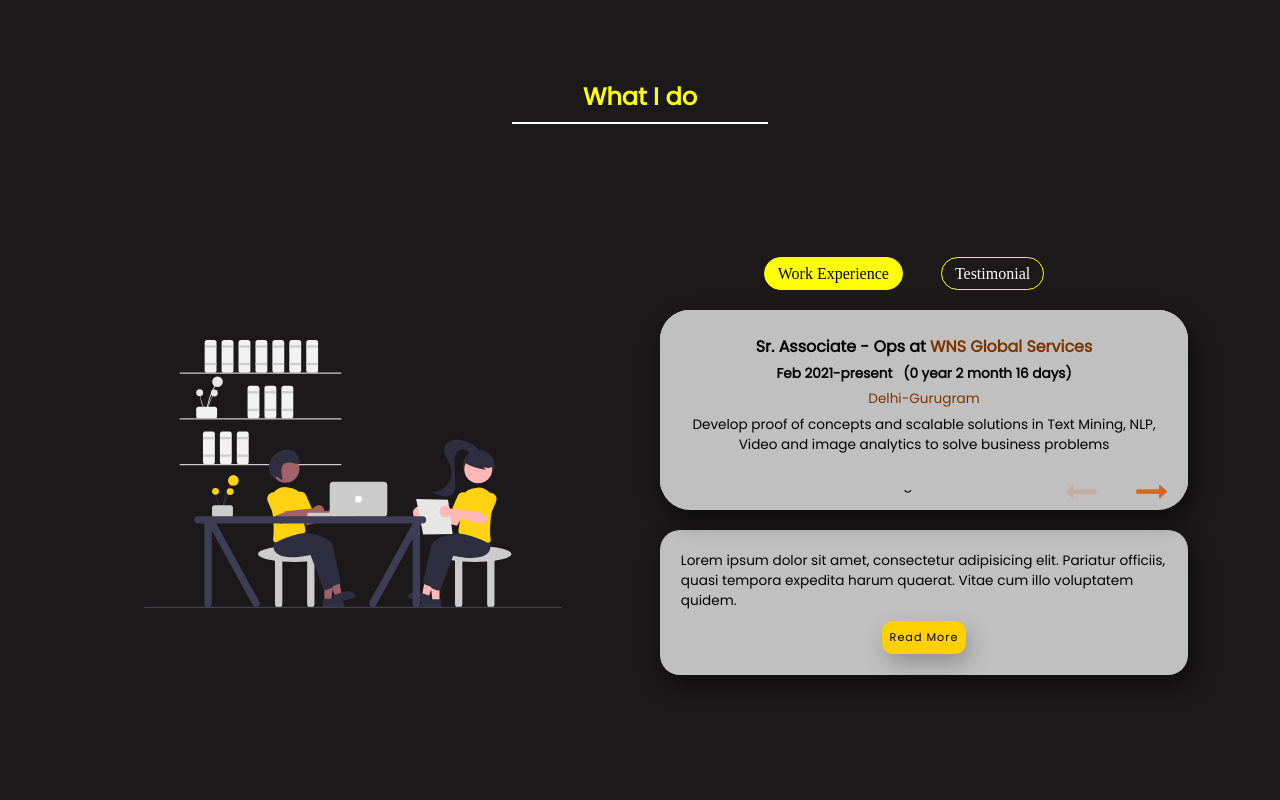
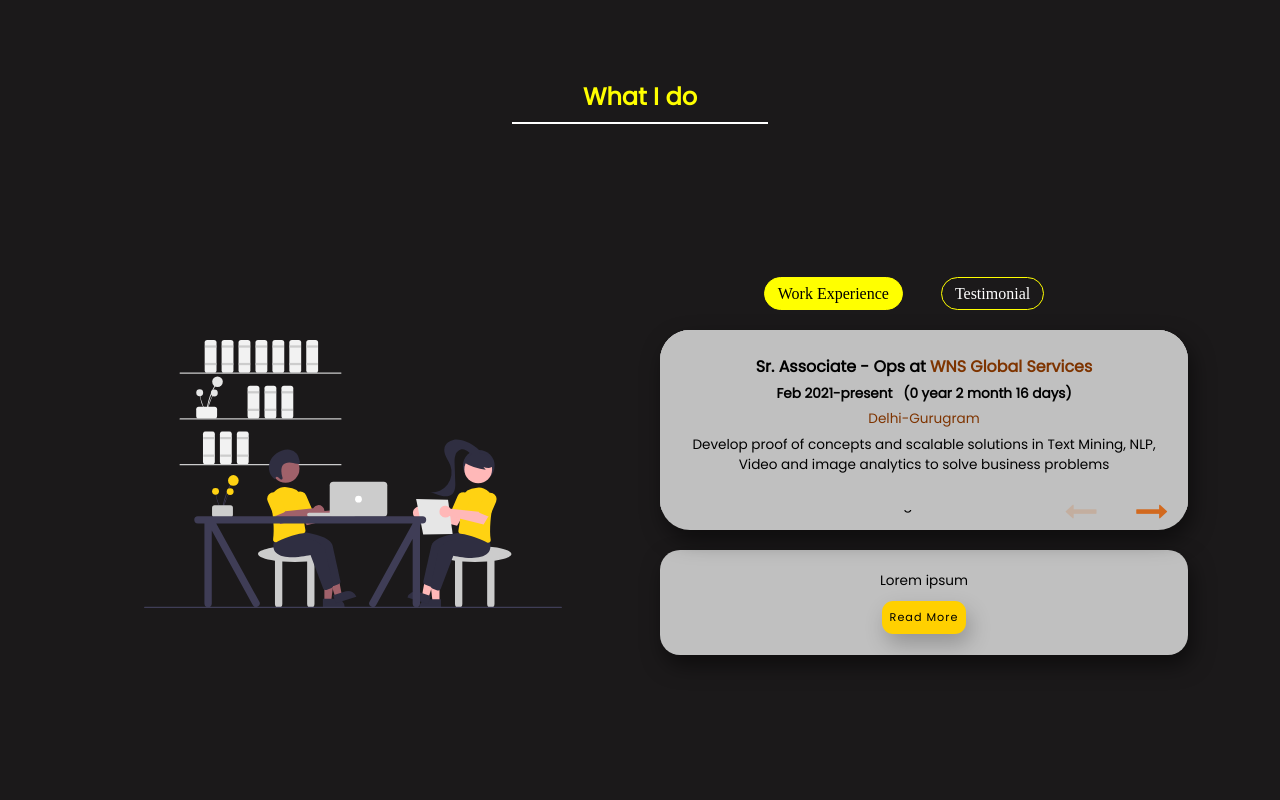
Before and after one commit to DriptaSenapati/portfoilo-new, a Flask app: page / in a window 1280 px wide. Shown: the part 1601-2401 px from the top of the page. Run offline with Flask 2, Linux system fonts and the light colour scheme; data comes from the database, SQL or seed files in the repository.

Commit message:
few changes

```diff
--- a/Flask-Docker/Flask/portfolio/templates/main.html
+++ b/Flask-Docker/Flask/portfolio/templates/main.html
@@ -155,9 +155,7 @@
           </div>
           <div class="skills">
             <div class="skill_desc">
-              Lorem ipsum dolor sit amet, consectetur adipisicing elit.
-              Pariatur officiis, quasi tempora expedita harum quaerat. Vitae
-              cum illo voluptatem quidem.
+              Lorem ipsum
             </div>
             <div class="readButton">
               <button type="submit">Read More</button>
```
